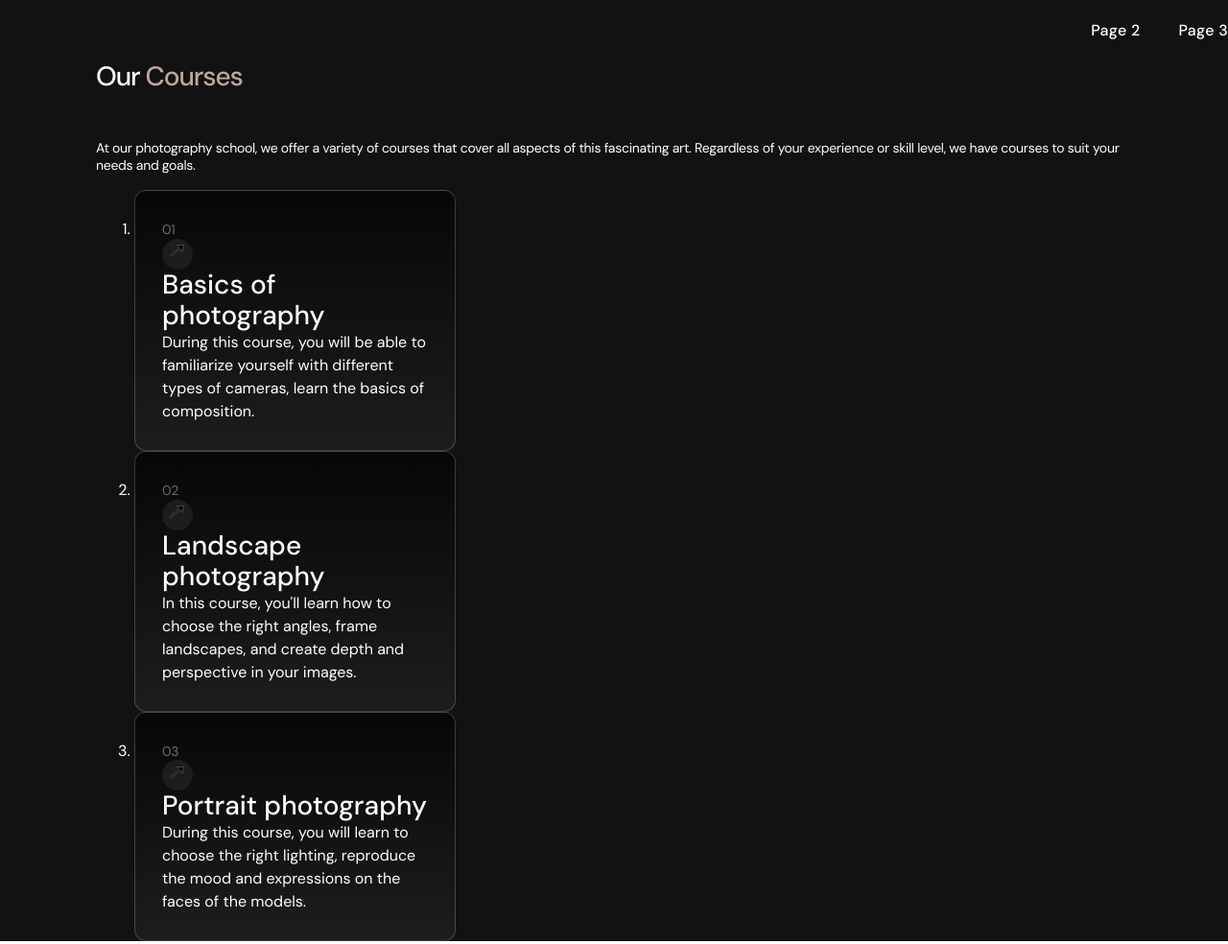
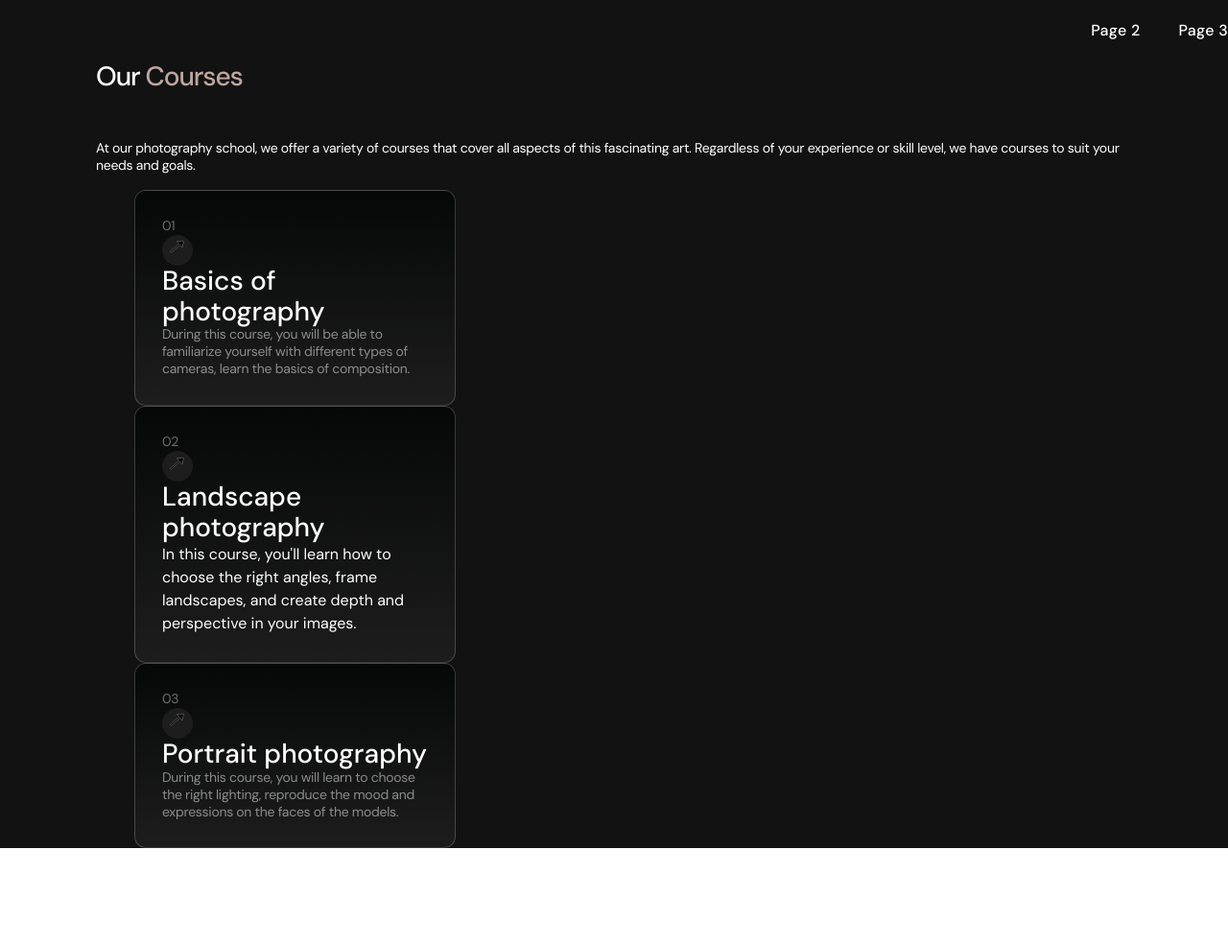
Before and after one commit to ValerieLeonidova/testing, a website built with Vite: page src/index.html in a window 1280 px wide. Shown: the whole page at 96% size. After the commit the page ends 900 px from the top, so only its background shows below. Built offline with nearby package versions, Linux system fonts and the light colour scheme.

Commit message:
Update courses.css

```diff
--- a/src/css/courses.css
+++ b/src/css/courses.css
@@ -1,13 +1,10 @@
 .courses-section{
-    background-color: #121212;
 }
 
 
 .courses-title{
     color: #FFF;
-        font-family: DM Sans;
         font-size: 28px;
-        font-style: normal;
         font-weight: 500;
         line-height: 1.14;
         letter-spacing: -0.04em;
@@ -19,12 +16,14 @@
 
 .courses-text{
     color: #FFF;
-        font-family: DM Sans;
         font-size: 14px;
-        font-style: normal;
         font-weight: 400;
         line-height: 1.28;
         letter-spacing: -0.02em;
+}
+
+.courses-list{
+ list-style-type: none;
 }
 
 .courses-list-item{
@@ -39,9 +38,7 @@
 
 .courses-list-number{
     color: rgba(255, 255, 255, 0.40);
-        font-family: DM Sans;
         font-size: 14px;
-        font-style: normal;
         font-weight: 400;
         line-height: 1.28;
         letter-spacing: -0.02em;
@@ -66,10 +63,16 @@
 
 .courses-list-title{
     color: #FFF;
-        font-family: DM Sans;
         font-size: 28px;
-        font-style: normal;
         font-weight: 500;
-        line-height: 32px;
-        /* 114.286% */
+        line-height: 1.14;
 }
+
+.courses-list-text{
+    color: rgba(255, 255, 255, 0.50);
+        font-size: 14px;
+        font-weight: 400;
+        line-height: 1.28;
+        /* 128.571% */
+        letter-spacing: -0.02em;
+}
```
